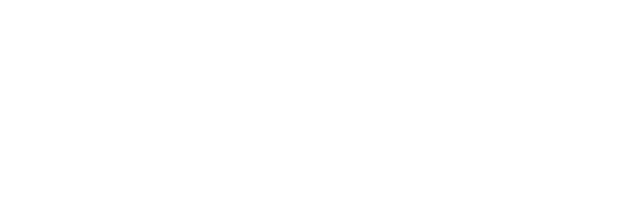
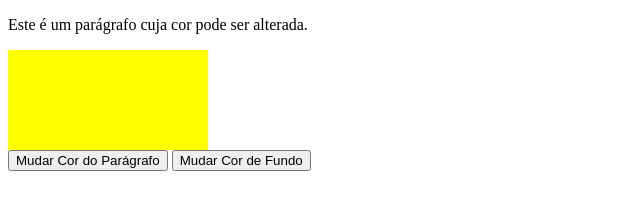
Before and after one commit to guidev63/atividade_JS, a plain HTML site: page atividade02/index.html in a window 1280 px wide. Shown: the whole page, without its empty margins (0-640 px from the left). Drawn offline with Linux system fonts and the light colour scheme.

Commit message:
atividade corrigida

```diff
--- a/atividade02/index.html
+++ b/atividade02/index.html
@@ -9,16 +9,32 @@
 </head>
 
 <body>
+    <!DOCTYPE html>
+<html>
+
+<head>
     <script>
         function mudarcor() {
-            const elemento = document.geElementById("elementomudarcor");
-            elemento.style = "red";// Altere a cor aqui
+            const elemento = document.getElementById("elementomudarcor");
+            elemento.style.color = "red"; // Alterar a cor para vermelho
         }
+
         function mudarcor2() {
-            const elemento2 = document.getElementById("elemtomudarcor")
-            elemento2.style.backgroundColor
+            const elemento2 = document.getElementById("elemtomudarcor");
+            elemento2.style.backgroundColor = "blue"; // Alterar a cor de fundo para azul
         }
     </script>
+</head>
+
+<body>
+    <p id="elementomudarcor">Este é um parágrafo cuja cor pode ser alterada.</p>
+    <div id="elemtomudarcor" style="width: 200px; height: 100px; background-color: yellow;"></div>
+    <button onclick="mudarcor()">Mudar Cor do Parágrafo</button>
+    <button onclick="mudarcor2()">Mudar Cor de Fundo</button>
 </body>
 
 </html>
+
+</body>
+
+</html>
```
